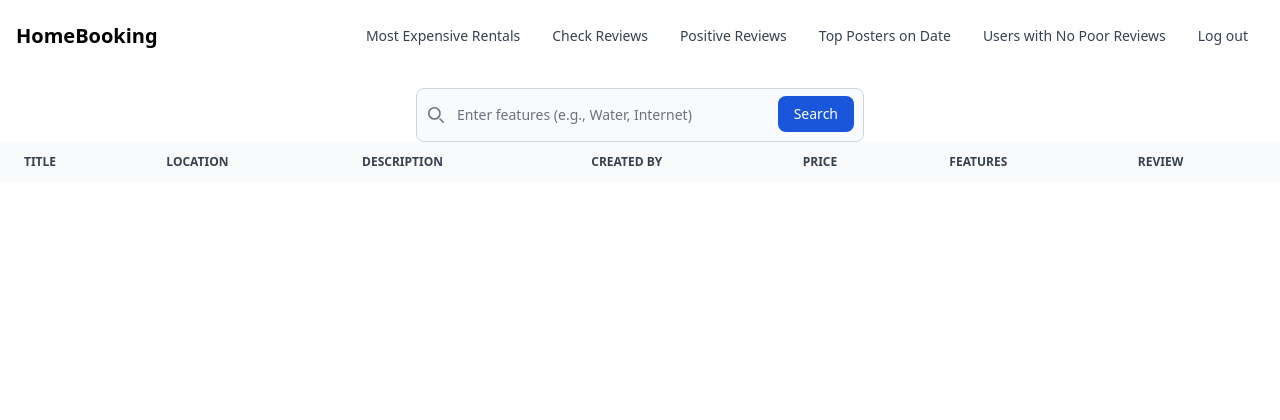
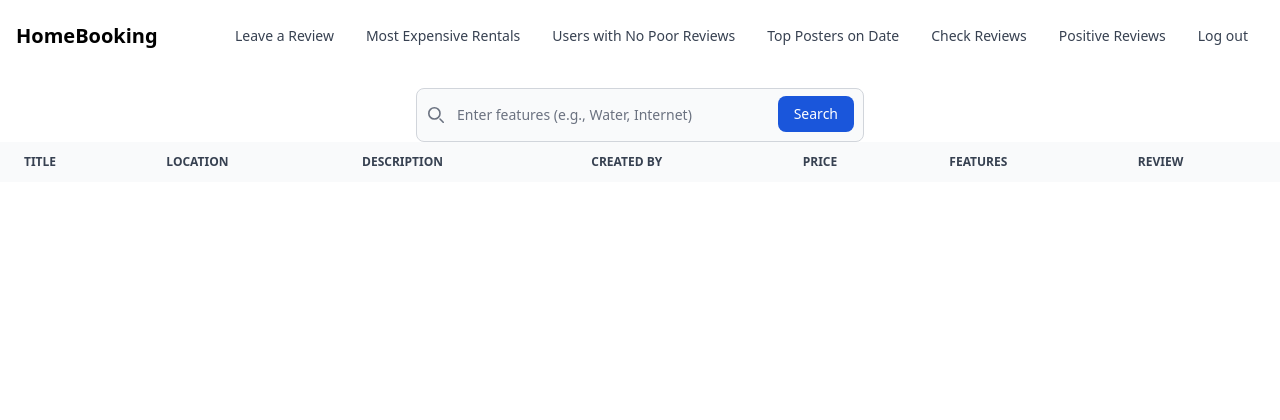
Before and after one commit to cyber-shaman/Comp-440, a Django app: page /bookRoom in a window 1280 px wide. Shown: the top 420 px of the page. Run offline with Django 4.2, Linux system fonts and the light colour scheme; lists and menus that the app fills with data are empty.

Commit message:
fixed nav bar

```diff
--- a/src/api/api_views.py
+++ b/src/api/api_views.py
@@ -282,6 +282,10 @@ def rentals_with_positive_reviews(request):
 def most_rentals_on_date_view(request):
     return render(request, 'mostRentalsOnDate.html')
 
+
+def bookRoom_view(request):
+    return render(request, 'bookRoom.html')
+
 def reviews(request):
     return render(request, 'badReview.html')
 
--- a/src/api/urls.py
+++ b/src/api/urls.py
@@ -18,6 +18,8 @@ urlpatterns = [
 path('api/users_without_poor_reviews/', api_views.users_without_poor_reviews),
 path('api/users_without_poor_reviews_view/', api_views.users_without_poor_reviews_view),
 
+path('api/bookRoom_view/', api_views.bookRoom_view),
+
 
 path('api/user_units_with_positive_reviews/', api_views.user_units_with_positive_reviews),
 path('api/user_units_with_positive_reviews_view/', api_views.user_units_with_positive_reviews_view),
--- a/src/templates/base/navBarLoggedIn.html
+++ b/src/templates/base/navBarLoggedIn.html
@@ -8,22 +8,25 @@
       <!-- Navbar Links -->
       <div class="hidden w-full md:block md:w-auto" id="navbar-default">
           <ul class="flex flex-col p-4 mt-4 border border-gray-100 rounded-lg bg-gray-50 md:flex-row md:space-x-8 md:mt-0 md:text-sm md:font-medium md:border-0 md:bg-white dark:bg-gray-800 md:dark:bg-gray-900 dark:border-gray-700">
-              <li>
+            <li>
+              <a href="/api/bookRoom_view" class="block py-2 pl-3 pr-4 text-gray-700 rounded hover:bg-gray-100 md:hover:bg-transparent md:border-0 md:hover:text-blue-700 md:p-0 dark:text-gray-400 md:dark:hover:text-white dark:hover:bg-gray-700 dark:hover:text-white md:dark:hover:bg-transparent">Leave a Review</a>
+          </li>
+            <li>
                   <a href="/api/most_expensive" class="block py-2 pl-3 pr-4 text-gray-700 rounded hover:bg-gray-100 md:hover:bg-transparent md:border-0 md:hover:text-blue-700 md:p-0 dark:text-gray-400 md:dark:hover:text-white dark:hover:bg-gray-700 dark:hover:text-white md:dark:hover:bg-transparent">Most Expensive Rentals</a>
               </li>
+              <li>
+                <a href="/api/user_units_with_positive_reviews_view" class="block py-2 pl-3 pr-4 text-gray-700 rounded hover:bg-gray-100 md:hover:bg-transparent md:border-0 md:hover:text-blue-700 md:p-0 dark:text-gray-400 md:dark:hover:text-white dark:hover:bg-gray-700 dark:hover:text-white md:dark:hover:bg-transparent">Users with No Poor Reviews</a>
+            </li>
+            <li>
+              <a href="/api/most_rentals_on_date/" class="block py-2 pl-3 pr-4 text-gray-700 rounded hover:bg-gray-100 md:hover:bg-transparent md:border-0 md:hover:text-blue-700 md:p-0 dark:text-gray-400 md:dark:hover:text-white dark:hover:bg-gray-700 dark:hover:text-white md:dark:hover:bg-transparent">
+                  Top Posters on Date
+              </a>
+          </li>
               <li>
                   <a href="/api/reviews" class="block py-2 pl-3 pr-4 text-gray-700 rounded hover:bg-gray-100 md:hover:bg-transparent md:border-0 md:hover:text-blue-700 md:p-0 dark:text-gray-400 md:dark:hover:text-white dark:hover:bg-gray-700 dark:hover:text-white md:dark:hover:bg-transparent">Check Reviews</a>
               </li>
               <li>
                   <a href="/api/users_without_poor_reviews_view" class="block py-2 pl-3 pr-4 text-gray-700 rounded hover:bg-gray-100 md:hover:bg-transparent md:border-0 md:hover:text-blue-700 md:p-0 dark:text-gray-400 md:dark:hover:text-white dark:hover:bg-gray-700 dark:hover:text-white md:dark:hover:bg-transparent">Positive Reviews</a>
-              </li>
-              <li>
-                  <a href="/api/most_rentals_on_date/" class="block py-2 pl-3 pr-4 text-gray-700 rounded hover:bg-gray-100 md:hover:bg-transparent md:border-0 md:hover:text-blue-700 md:p-0 dark:text-gray-400 md:dark:hover:text-white dark:hover:bg-gray-700 dark:hover:text-white md:dark:hover:bg-transparent">
-                      Top Posters on Date
-                  </a>
-              </li>
-              <li>
-                  <a href="/api/user_units_with_positive_reviews_view" class="block py-2 pl-3 pr-4 text-gray-700 rounded hover:bg-gray-100 md:hover:bg-transparent md:border-0 md:hover:text-blue-700 md:p-0 dark:text-gray-400 md:dark:hover:text-white dark:hover:bg-gray-700 dark:hover:text-white md:dark:hover:bg-transparent">Users with No Poor Reviews</a>
               </li>
               <li>
                 <a id="logoutButton" class="block py-2 pl-3 pr-4 text-gray-700 rounded hover:bg-gray-100 md:hover:bg-transparent md:border-0 md:hover:text-blue-700 md:p-0 dark:text-gray-400 md:dark:hover:text-white dark:hover:bg-gray-700 dark:hover:text-white md:dark:hover:bg-transparent">Log out</a>
```
